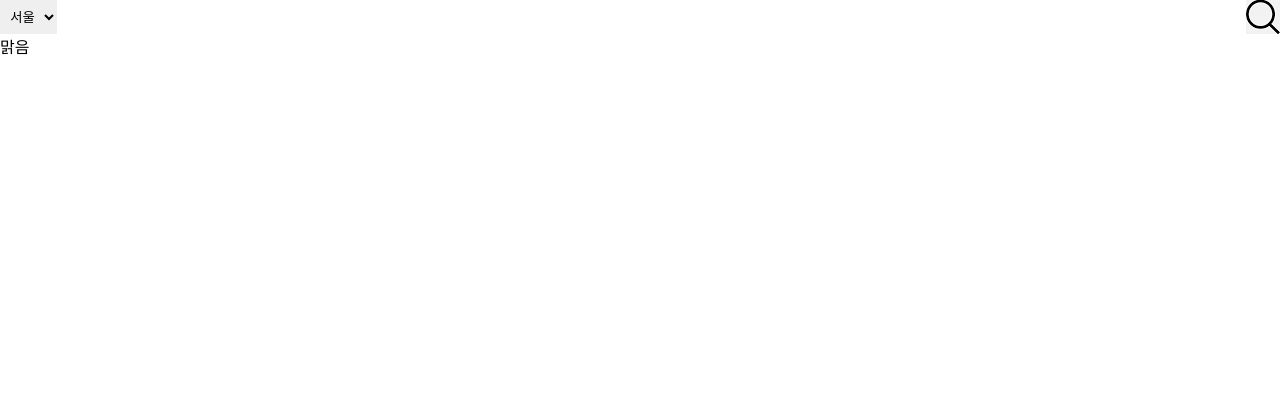
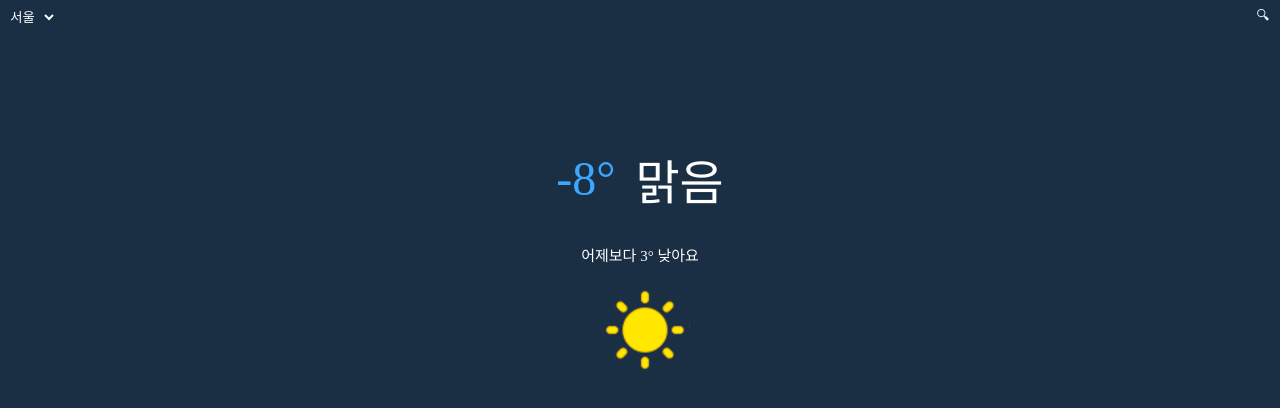
Before and after one commit to monty420420/weather-webapp, a React (Create React App) app: page / in a window 1280 px wide. Shown: the top 408 px of the page. Built offline with nearby package versions, Linux system fonts and the light colour scheme.

Commit message:
publising1

```diff
--- a/src/css/App.css
+++ b/src/css/App.css
@@ -1,17 +1,71 @@
+:root {
+  --color-navy: #1a2f44;
+}
+
+body {
+  margin: 0;
+  background-color: var(--color-navy);
+  font-family: -apple-system, BlinkMacSystemFont, "Segoe UI", "Roboto", "Oxygen", "Ubuntu", "Cantarell", "Fira Sans", "Droid Sans", "Helvetica Neue", sans-serif;
+  -webkit-font-smoothing: antialiased;
+  -moz-osx-font-smoothing: grayscale;
+}
+
+.App {
+  margin: 0;
+  width: 100%;
+  font-family: "Scheherazade New";
+  background-color: var(--color-navy);
+}
 .App .header {
   display: flex;
   justify-content: space-between;
+  margin-bottom: 7%;
 }
 .App .header_select {
   border: none;
   cursor: pointer;
   -moz-text-align-last: center;
        text-align-last: center;
+  background-color: var(--color-navy);
+  color: white;
 }
 .App .header_search {
   height: 34px;
   width: 34px;
+  background-color: var(--color-navy);
+  color: white;
   border: none;
   cursor: pointer;
-  background-image: url(../img/magnifier.png);
+}
+.App .contents_info {
+  display: flex;
+  justify-content: center;
+  align-items: center;
+  font-size: 48px;
+  padding: 10px;
+}
+.App .contents_info_temperature {
+  color: #3ba7ff;
+  padding: 10px;
+}
+.App .contents_info_text {
+  color: white;
+  padding: 10px;
+}
+.App .contents_compare {
+  display: flex;
+  justify-content: center;
+  align-items: center;
+  color: white;
+  font-size: 15px;
+  padding: 10px;
+}
+.App .contents .contents_img {
+  width: 100px;
+  height: 100px;
+  margin: 0 auto;
+  background-repeat: no-repeat;
+  background-image: url(../img/sp-weather.png);
+  background-position: 15px 15px;
+  background-size: 100 100;
 }/*# sourceMappingURL=App.css.map */
--- a/src/css/App.scss
+++ b/src/css/App.scss
@@ -1,29 +1,74 @@
-
+:root{
+  --color-navy: #1a2f44;
+}
+body {
+  margin: 0;
+  background-color: var(--color-navy);
+  font-family: -apple-system, BlinkMacSystemFont, 'Segoe UI', 'Roboto', 'Oxygen',
+    'Ubuntu', 'Cantarell', 'Fira Sans', 'Droid Sans', 'Helvetica Neue',
+    sans-serif;
+  -webkit-font-smoothing: antialiased;
+  -moz-osx-font-smoothing: grayscale;
+}
 .App{
-
+  margin: 0;
+  width: 100%;
+  font-family: 'Scheherazade New';
+  background-color: var(--color-navy);
   .header{
       display: flex;
       justify-content: space-between;
+      margin-bottom: 7%;
       &_select{
         border: none;
         cursor: pointer;
         text-align-last: center;
+        background-color: var(--color-navy);
+        color: white;
       }
       &_search{
         height: 34px;
         width: 34px;
+        background-color: var(--color-navy);
+        color: white;
         border: none;
         cursor: pointer;
-        background-image: url(../img/magnifier.png);
+        // background-image: url(../img/magnifier.png);
       }
     }
 
   .contents{
     &_info{
-
+      display: flex;
+      justify-content: center;
+      align-items: center;
+      font-size: 48px;
+      padding: 10px;
+      &_temperature{
+        color: #3ba7ff;
+        padding: 10px;
+      }
+      &_text{
+        color: white;
+        padding: 10px;
+      }
     }
-    &_img{
-
+    &_compare{
+      display: flex;
+      justify-content: center;
+      align-items: center;
+      color: white;
+      font-size: 15px;
+      padding: 10px;
+    }
+    .contents_img {
+    width: 100px;
+    height: 100px;
+    margin: 0 auto;
+    background-repeat: no-repeat;
+    background-image: url(../img/sp-weather.png);
+    background-position: 15px 15px;
+    background-size: 100 100;
     }
   }
 }
--- a/src/index.css
+++ b/src/index.css
@@ -1,11 +1,4 @@
-body {
-  margin: 0;
-  font-family: -apple-system, BlinkMacSystemFont, 'Segoe UI', 'Roboto', 'Oxygen',
-    'Ubuntu', 'Cantarell', 'Fira Sans', 'Droid Sans', 'Helvetica Neue',
-    sans-serif;
-  -webkit-font-smoothing: antialiased;
-  -moz-osx-font-smoothing: grayscale;
-}
+
 
 code {
   font-family: source-code-pro, Menlo, Monaco, Consolas, 'Courier New',
--- a/src/js/App.js
+++ b/src/js/App.js
@@ -13,13 +13,14 @@ function App() {
                 <option value="header_select_Beijing">베이징</option>
                 <option value="header_select_tokyo">도쿄</option>
               </select>
-              <button className='header_search'></button>
+              <button className='header_search'>🔍︎</button>
         </div>
         <div className='contents'>
           <div className='contents_info'>
-             <div className='contents_info_temperature'></div>
+             <div className='contents_info_temperature'>-8°</div>
              <div className='contents_info_text'>맑음</div>
           </div>
+          <div className='contents_compare'>어제보다 3° 낮아요</div>
           <div className='contents_img'></div>
         </div>
     </div>
```
Also changed, not shown: 1 other file (tests, documents, lock files or other folders).
